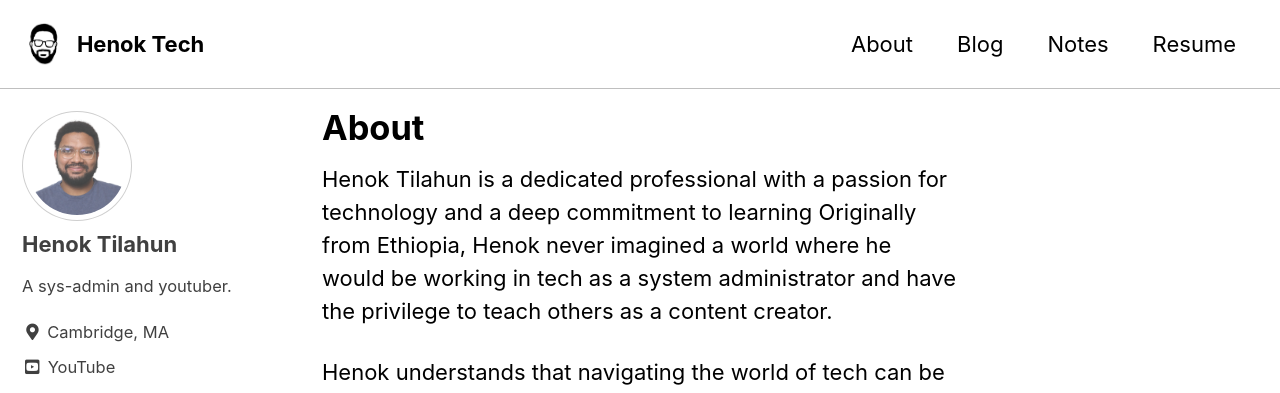
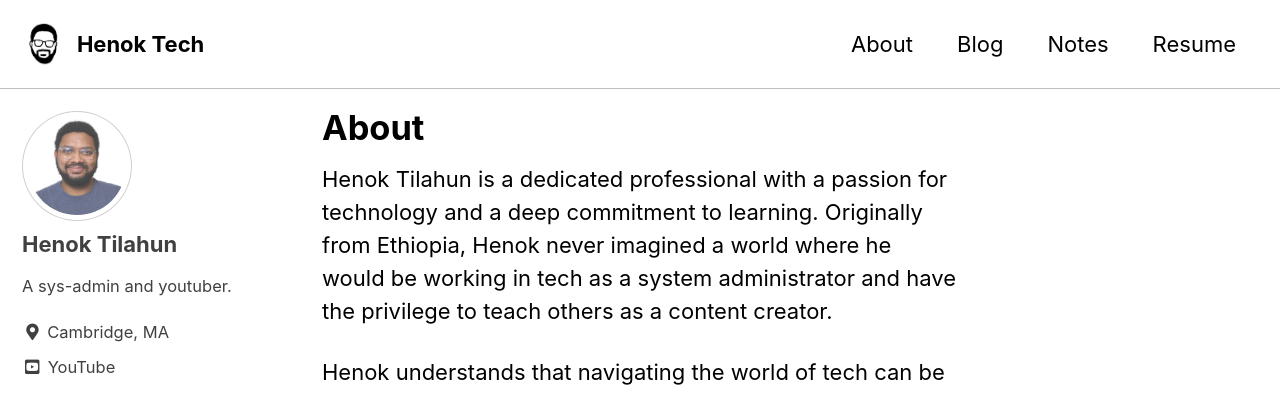
Before and after one commit to henoktilahun/henok_tech, a Jekyll site: the page built from _pages/about.markdown, in a window 1280 px wide and 1023 px high. Shown: the top 393 px of the window. Built offline with Jekyll 4.4.1, drawn with Linux system fonts in a browser that asks for light colours; cached includes are drawn as plain includes.

Commit message:
make syntax edit

```diff
--- a/_pages/about.markdown
+++ b/_pages/about.markdown
@@ -10,7 +10,7 @@ author_profile: true
   <img src="{{ site.url }}{{ site.baseurl }}/assets/images/henok-tilahun-01.jpg" alt="">
 </figure>  -->
 
-Henok Tilahun is a dedicated professional with a passion for technology and a deep commitment to learning Originally from Ethiopia, Henok never imagined a world where he would be working in tech as a system administrator and have the privilege to teach others as a content creator.
+Henok Tilahun is a dedicated professional with a passion for technology and a deep commitment to learning. Originally from Ethiopia, Henok never imagined a world where he would be working in tech as a system administrator and have the privilege to teach others as a content creator.
 
 Henok understands that navigating the world of tech can be challenging, and he has made it his mission to help others overcome those challenges. His interest in storytelling and sharing knowledge has led him to start a YouTube channel where he can share his expertise and help others learn in a supportive and collaborative environment. If you are interested in connecting with Henok, feel free to reach out to him.
 
```
